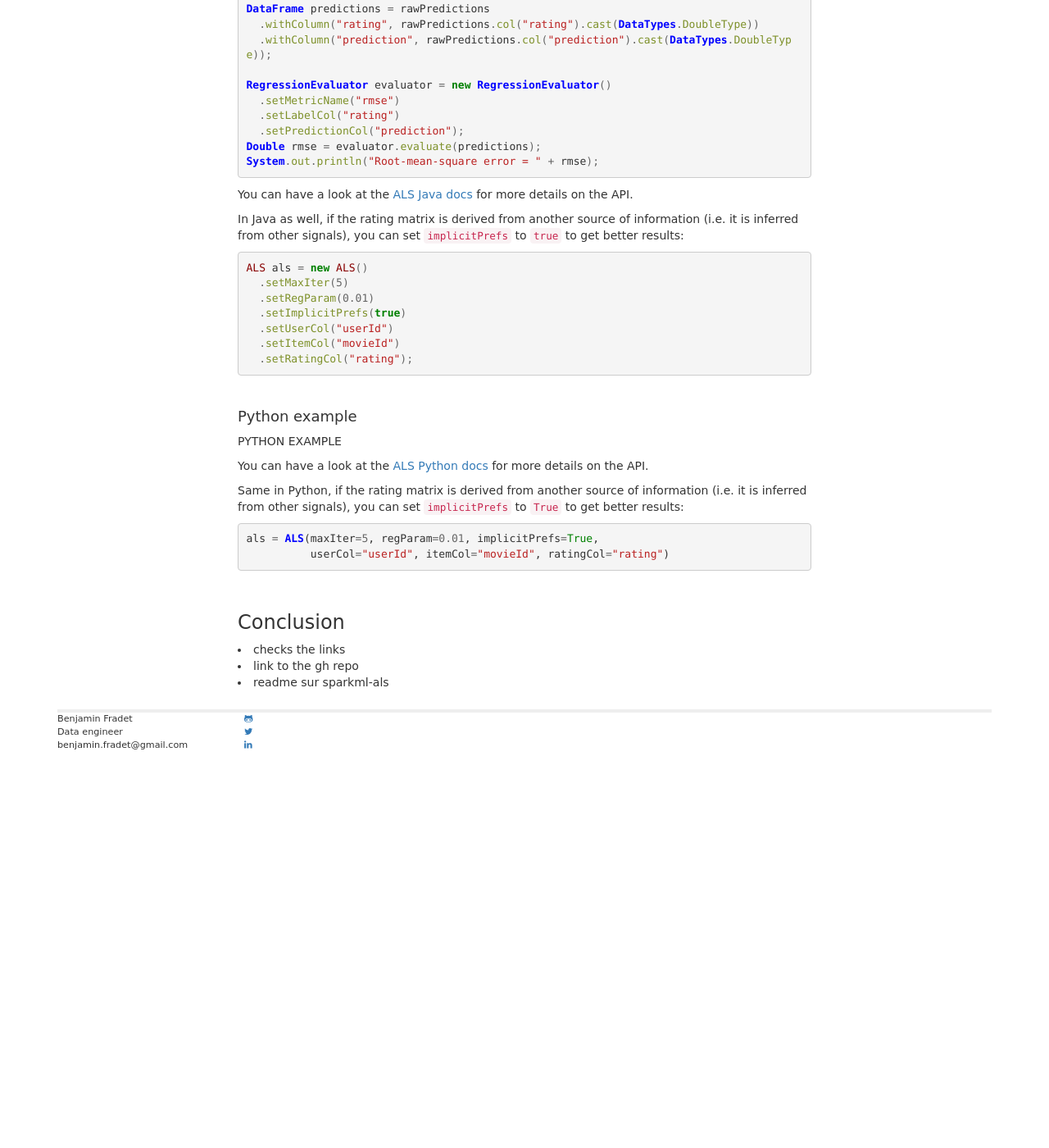
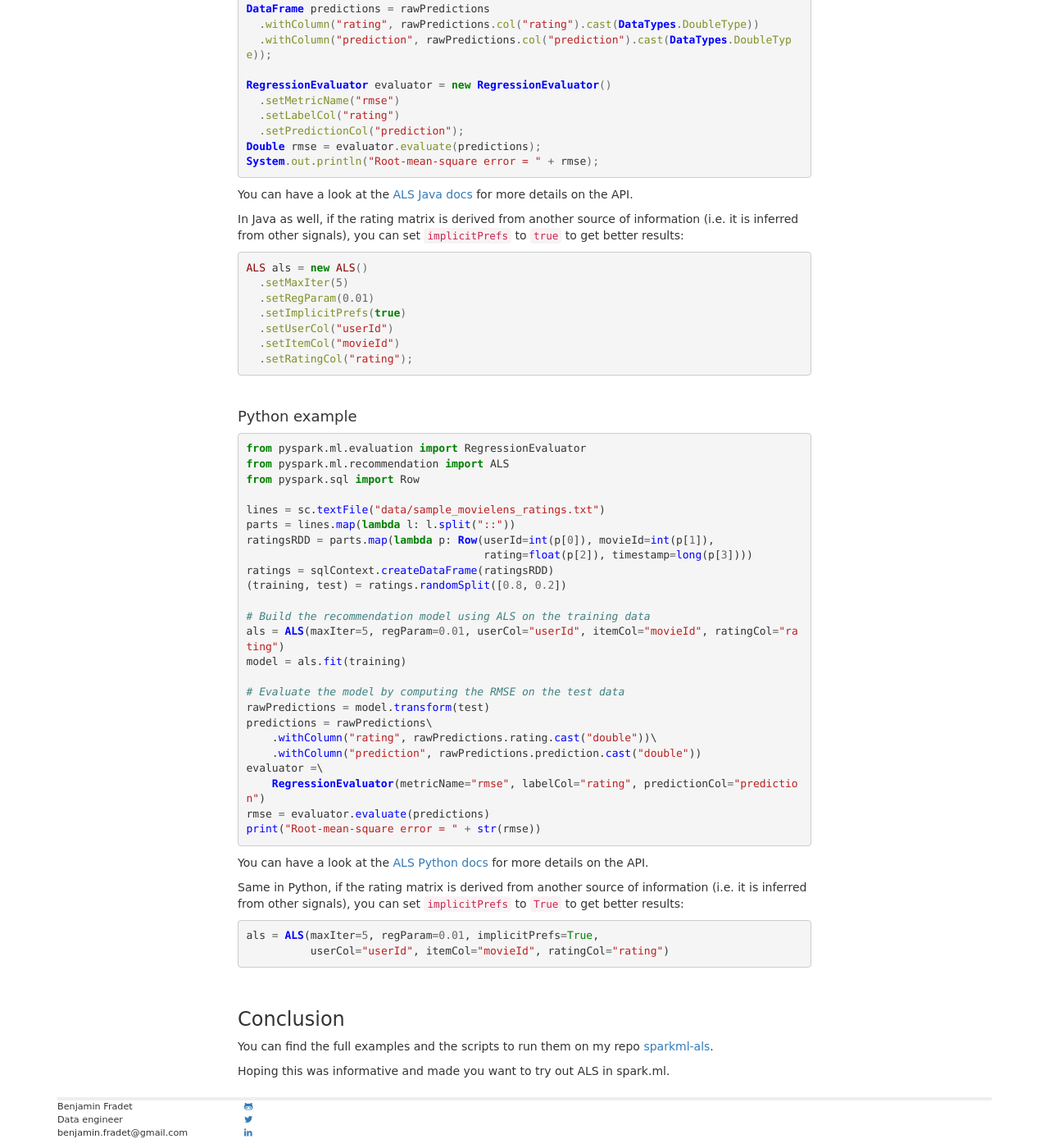
Before and after one commit to BenFradet/benfradet.github.io, a Jekyll site: the page built from _posts/2016-02-15-Alernating-least-squares-and-collaborative-filtering-in-spark.ml.md, in a window 1280 px wide and 1400 px high, scrolled down 3788 px. Shown: the whole window at 82% size. Built offline with Jekyll 4.4.1, drawn with Linux system fonts in a browser that asks for light colours; nearby versions of some CDN libraries; comment, search, counter and statistics services are not loaded; before the commit the page ends 4715 px from its top, so only the background shows below that.

Commit message:
finalized als post

```diff
--- a/_posts/2016-02-15-Alernating-least-squares-and-collaborative-filtering-in-spark.ml.md
+++ b/_posts/2016-02-15-Alernating-least-squares-and-collaborative-filtering-in-spark.ml.md
@@ -259,7 +259,32 @@ ALS als = new ALS()
 
 #### Python example
 
-PYTHON EXAMPLE
+{% highlight python %}
+from pyspark.ml.evaluation import RegressionEvaluator
+from pyspark.ml.recommendation import ALS
+from pyspark.sql import Row
+
+lines = sc.textFile("data/sample_movielens_ratings.txt")
+parts = lines.map(lambda l: l.split("::"))
+ratingsRDD = parts.map(lambda p: Row(userId=int(p[0]), movieId=int(p[1]),
+                                     rating=float(p[2]), timestamp=long(p[3])))
+ratings = sqlContext.createDataFrame(ratingsRDD)
+(training, test) = ratings.randomSplit([0.8, 0.2])
+
+# Build the recommendation model using ALS on the training data
+als = ALS(maxIter=5, regParam=0.01, userCol="userId", itemCol="movieId", ratingCol="rating")
+model = als.fit(training)
+
+# Evaluate the model by computing the RMSE on the test data
+rawPredictions = model.transform(test)
+predictions = rawPredictions\
+    .withColumn("rating", rawPredictions.rating.cast("double"))\
+    .withColumn("prediction", rawPredictions.prediction.cast("double"))
+evaluator =\
+    RegressionEvaluator(metricName="rmse", labelCol="rating", predictionCol="prediction")
+rmse = evaluator.evaluate(predictions)
+print("Root-mean-square error = " + str(rmse))
+{% endhighlight %}
 
 You can have a look at the
 [ALS Python docs](https://spark.apache.org/docs/latest/api/python/pyspark.ml.html#pyspark.ml.recommendation.ALS)
@@ -278,6 +303,7 @@ als = ALS(maxIter=5, regParam=0.01, implicitPrefs=True,
 
 ### Conclusion
 
-- checks the links
-- link to the gh repo
-- readme sur sparkml-als
+You can find the full examples and the scripts to run them on my repo
+[sparkml-als](https://github.com/BenFradet/sparkml-als).
+
+Hoping this was informative and made you want to try out ALS in spark.ml.
```
